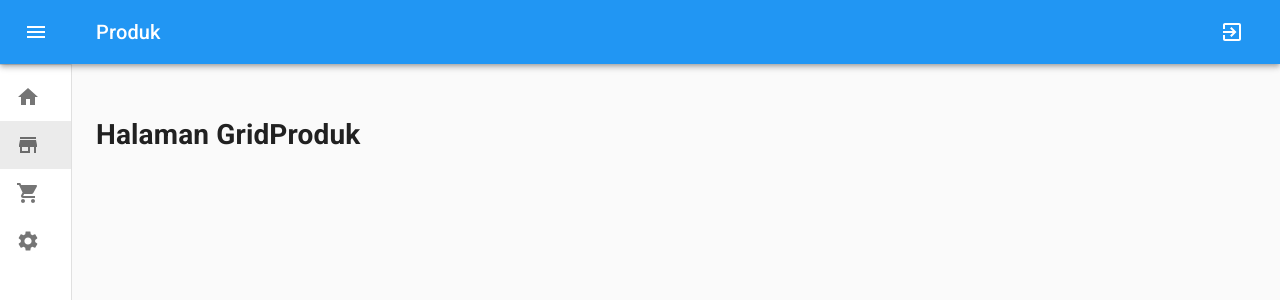
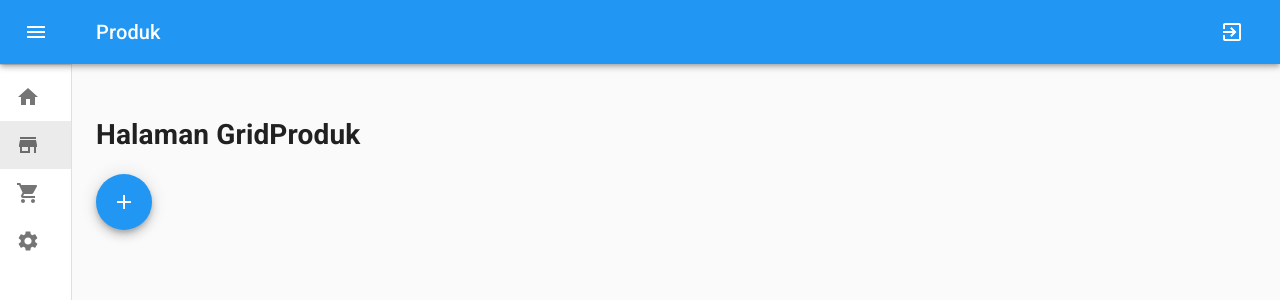
Before and after one commit to wildenali/aplikasiposwilden, a React (Create React App) app: page /produk in a window 1280 px wide. Shown: the top 300 px of the page. Built offline with nearby package versions, Linux system fonts and the light colour scheme; no server answers; sample sign-in values are in the browser's storage.

Commit message:
add AddIcon in Halaman GridProduk

```diff
--- a/src/pages/private/produk/grid.js
+++ b/src/pages/private/produk/grid.js
@@ -1,7 +1,18 @@
 import React from 'react'
 
+// material-ui
+import Fab from '@material-ui/core/Fab'
+import AddIcon from '@material-ui/icons/Add'
+
 function GridProduk() {
-  return <h1>Halaman GridProduk</h1>
+  return  <>
+            <h1>Halaman GridProduk</h1>
+            <Fab
+              color="primary"
+            >
+              <AddIcon />
+            </Fab>
+          </>
 }
 
 export default GridProduk;
```
